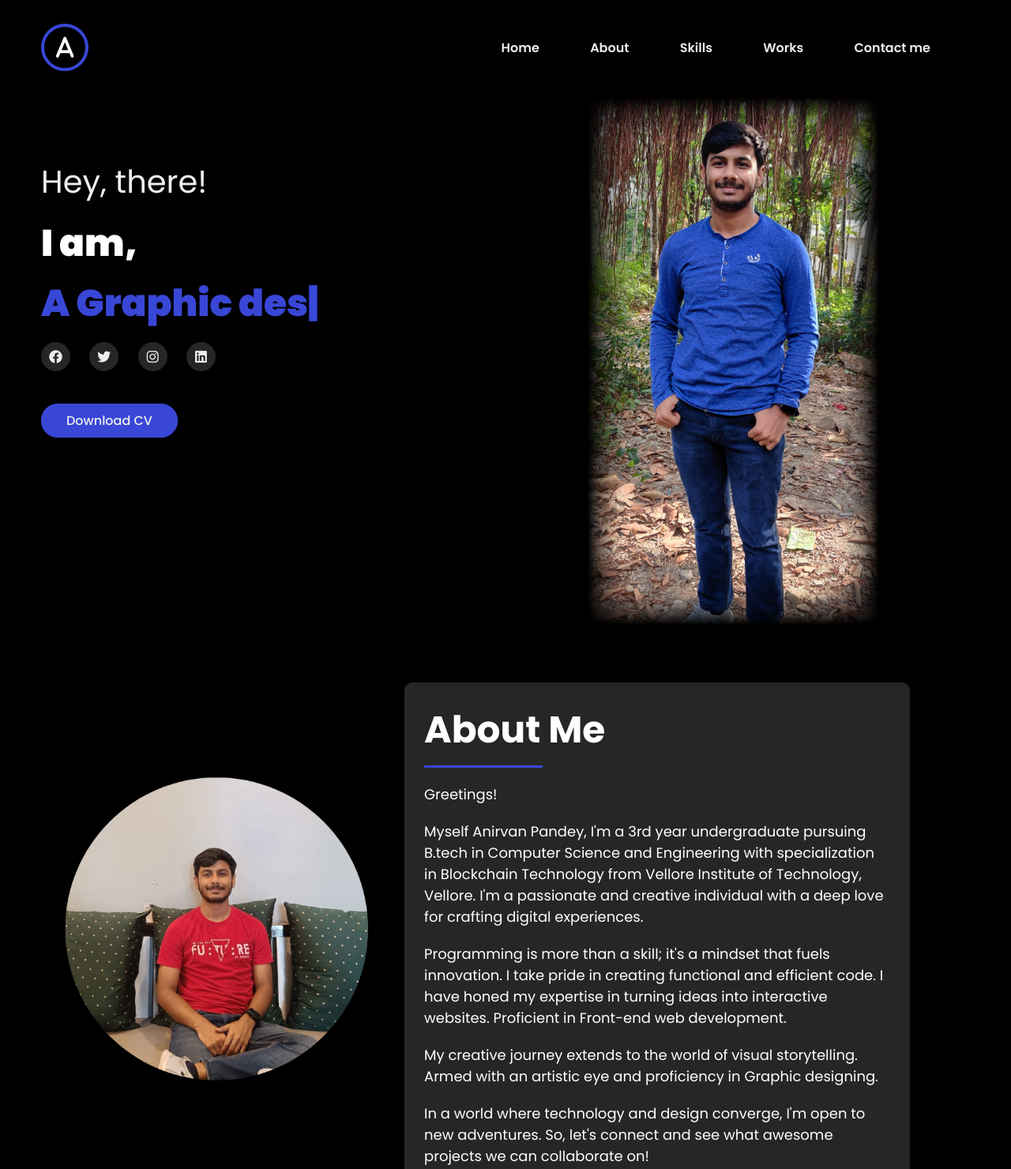
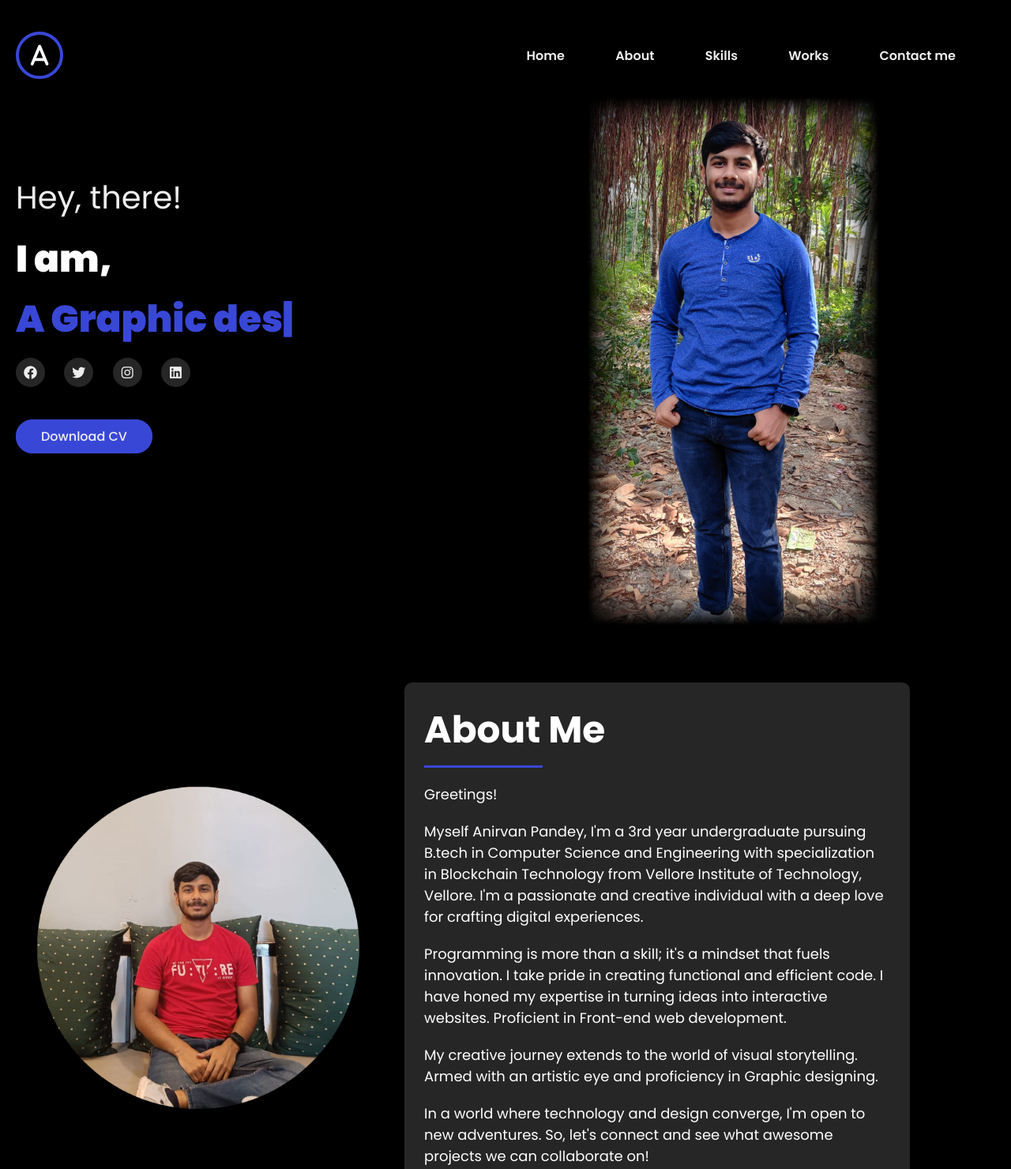
Before and after one commit to Anirvan02/CodSoft, a plain HTML site: page Task-1: Portfolio/index.html in a window 1280 px wide. Shown: the top 1480 px of the page at 79% size. Drawn offline with nearby package versions, Linux system fonts and the light colour scheme.

Commit message:
Update style.css

```diff
--- a/Task-1: Portfolio/style.css
+++ b/Task-1: Portfolio/style.css
@@ -11,7 +11,7 @@ body{
 }
 .main-width{
     width: 1280px;
-    max-width: 95%;
+    max-width: 100%;
     margin: 0 auto;
     padding: 0px 20px;
 }
@@ -25,7 +25,7 @@ body{
     position: relative;
 }
 header{
-    padding: 30px 0 30px;
+    padding: 40px 0 40px;
     display: flex;
     flex-wrap: wrap;
     align-items: center;
@@ -206,7 +206,7 @@ span{
     position: relative;
     height: 100%;
     width: 100%;
-    min-height: 90vh;
+    min-height: 100vh;
     justify-content: flex-end;
 }
 .about-me {
@@ -324,7 +324,7 @@ span{
 .projects{
     width: 100%;
     height: 100%;
-    min-height: 70vh;
+    min-height: 100vh;
     padding: 20px;
     background: black;
     background-size: cover;
```
